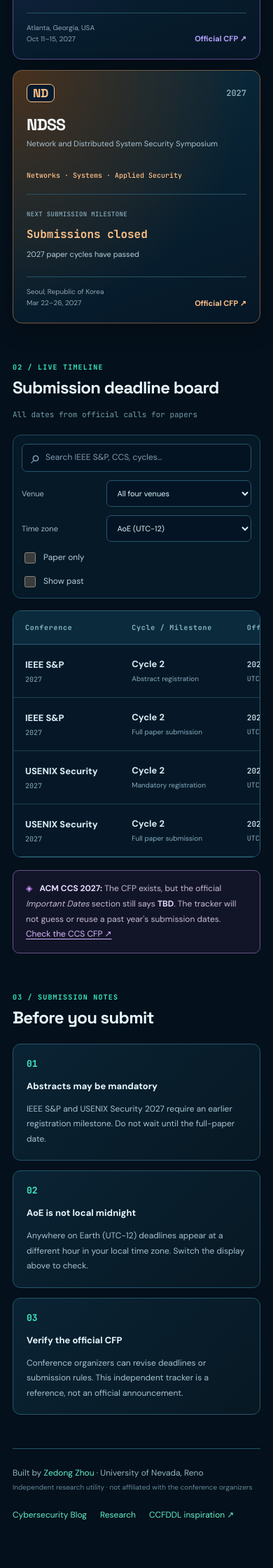
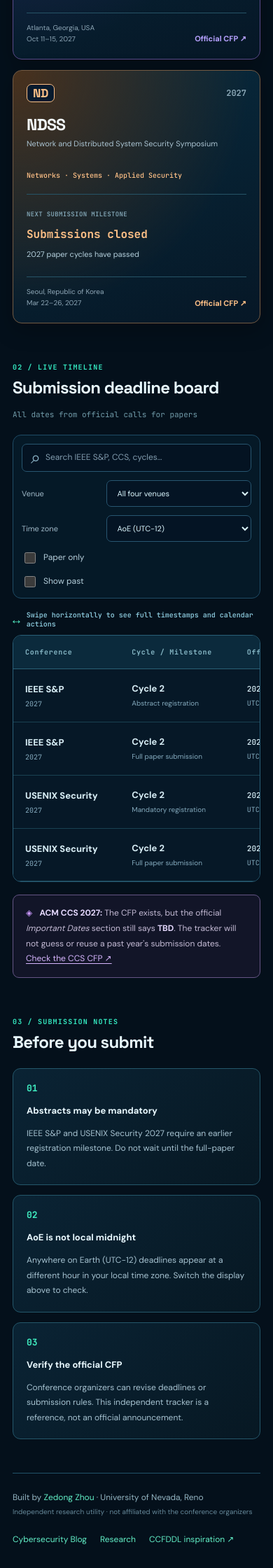
Before and after one commit to 2350082187zhou-ux/2350082187zhou-ux.github.io, a Jekyll site: the page built from _pages/security-deadlines.html, in a window 390 px wide. Shown: the part 2108-4348 px from the top of the page at 70% size. Built offline with Jekyll 4.4.1, drawn with Linux system fonts in a browser that asks for light colours; before the commit the page ends 4313 px from its top, so only the background shows below that.

Commit message:
Improve mobile deadline timeline accessibility and swipe guidance

```diff
--- a/_pages/security-deadlines.html
+++ b/_pages/security-deadlines.html
@@ -101,7 +101,8 @@
         <label class="control-check"><input type="checkbox" id="paper-only"><span>Paper only</span></label>
         <label class="control-check"><input type="checkbox" id="show-past"><span>Show past</span></label>
       </div>
-      <div class="table-shell">
+      <p class="table-scroll-hint"><span aria-hidden="true">↔</span> Swipe horizontally to see full timestamps and calendar actions</p>
+      <div class="table-shell" role="region" aria-label="Scrollable official deadline timeline" tabindex="0">
         <table class="deadline-table">
           <thead><tr><th>Conference</th><th>Cycle / Milestone</th><th>Official deadline</th><th>Time remaining</th><th>Actions</th></tr></thead>
           <tbody id="deadline-rows">
--- a/assets/css/security-deadlines.css
+++ b/assets/css/security-deadlines.css
@@ -84,3 +84,7 @@
 @media(max-width:780px){.top-bar{padding:15px 18px;height:auto;min-height:70px;flex-wrap:wrap;gap:6px}.top-bar nav{order:3;width:100%;justify-content:space-between;gap:9px;overflow:auto}.top-bar nav a{padding:10px 0 15px;font-size:11px}.top-bar nav a.active:after{bottom:9px}.source-link{margin-left:auto;font-size:9px}.main-container{padding:0 18px}.hero{grid-template-columns:1fr;gap:28px;padding:44px 0 32px}.hero h1{font-size:clamp(37px,8vw,60px)}.next-focus{max-width:590px}.countdown-box strong{font-size:27px}.verification-strip{padding:16px 0}.guide-grid{grid-template-columns:1fr}.section-heading{align-items:start}.side-caption{max-width:120px;text-align:right}}
 @media(max-width:510px){.brand{font-size:20px}.top-bar nav{gap:10px}.hero h1{font-size:38px}.hero-copy p{font-size:13px}.eyebrow{font-size:9px}.hero-tags span{font-size:9px}.next-focus{padding:20px 14px}.next-focus h2{font-size:18px}.countdown-box strong{font-size:19px}.countdown-box small{font-size:8px}.countdown-box>span{font-size:16px}.conference-grid{grid-template-columns:1fr}.conf-card{min-height:285px}.section-heading{flex-direction:column;align-items:start}.side-caption{text-align:left;max-width:none}.deadline-toolbar{flex-direction:column;align-items:stretch}.toolbar-search{max-width:none;flex-basis:auto}.toolbar-select{justify-content:space-between}.toolbar-select select{width:63%;max-width:none}.site-footer{flex-direction:column;align-items:start}.verification-strip{font-size:10px}.guide-grid strong{font-size:13px}}
 @media(prefers-reduced-motion:reduce){*,*:before,*:after{animation:none!important;scroll-behavior:auto!important}}
+
+.table-shell:focus-visible{outline:2px solid #6dfbd8;outline-offset:2px}
+.table-scroll-hint{display:none}
+@media(max-width:850px){.table-scroll-hint{display:flex;align-items:center;gap:9px;color:#8ac6d9;font:600 10px var(--mono);margin:0 0 9px}.table-scroll-hint span{color:#53efc4;font-size:18px;line-height:1}}
```
